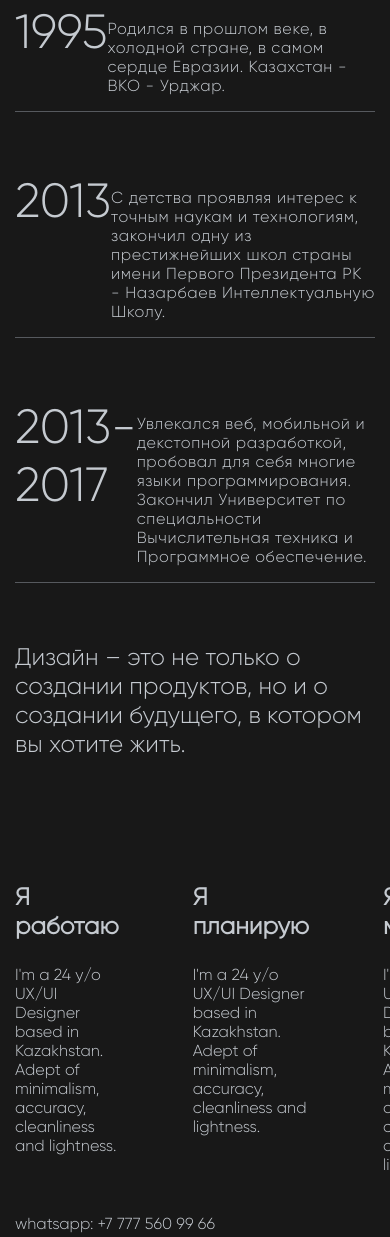
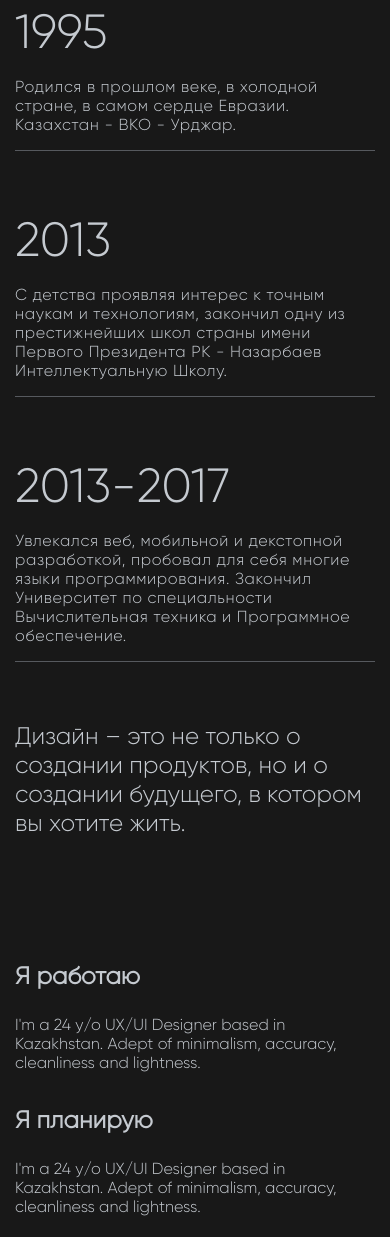
Before and after one commit to azaboss/baiburin-portfolio, a Gatsby site: page /about in a window 390 px wide. Shown: the part 303-1540 px from the top of the page. Built offline with nearby package versions, Linux system fonts and the light colour scheme; Gatsby itself is replaced by a stand-in of ours.

Commit message:
responsive about page

```diff
--- a/src/components/styledComponents/index.js
+++ b/src/components/styledComponents/index.js
@@ -17,6 +17,13 @@ export const FlexContainer = styled.div`
   &.services {
     @media (max-width: 865px) {
       justify-content: flex-start;
+    }
+  }
+
+  &.about {
+    gap: 50px;
+    @media (max-width: 575px) {
+      gap: 0;
     }
   }
 `;
@@ -259,6 +266,11 @@ export const BlockTitle = styled.h3`
 export const WorkBlock = styled.div`
   font-family: "Gilroy Light", sans-serif;
   width: 350px;
+
+  @media (max-width: 1180px) {
+    width: 45%;
+  }
+
   h3 {
     font-weight: 600;
     font-size: 24px;
--- a/src/pages/about.js
+++ b/src/pages/about.js
@@ -26,6 +26,7 @@ const AboutBlock = styled.div`
     font-size: 48px;
     line-height: 58px;
     margin: 0;
+    min-width: 115px;
   }
 `;
 
@@ -37,7 +38,7 @@ const About = () => {
       </Section>
       <Section>
         <AboutBlock>
-          <FlexContainer justifyContent="space-between">
+          <FlexContainer justifyContent="space-between" flexWrap="wrap">
             <h2>1995</h2>
             <SectionText>
               Родился в прошлом веке, в холодной стране, в самом сердце Евразии.
@@ -46,7 +47,7 @@ const About = () => {
           </FlexContainer>
         </AboutBlock>
         <AboutBlock>
-          <FlexContainer justifyContent="space-between">
+          <FlexContainer justifyContent="space-between" flexWrap="wrap">
             <h2>2013</h2>
             <SectionText>
               С детства проявляя интерес к точным наукам и технологиям, закончил
@@ -56,7 +57,7 @@ const About = () => {
           </FlexContainer>
         </AboutBlock>
         <AboutBlock>
-          <FlexContainer justifyContent="space-between">
+          <FlexContainer justifyContent="space-between" flexWrap="wrap">
             <h2>2013-2017</h2>
             <SectionText>
               Увлекался веб, мобильной и декстопной разработкой, пробовал для
@@ -79,9 +80,8 @@ const About = () => {
         <FlexContainer
           justifyContent="space-between"
           margin={"100px 0 0 "}
-          className={css`
-            gap: 74px;
-          `}
+          flexWrap="wrap"
+          className="about"
         >
           <WorkBlock>
             <h3>Я работаю</h3>
--- a/src/pages/{ContentfulPortfolio.title}.js
+++ b/src/pages/{ContentfulPortfolio.title}.js
@@ -20,7 +20,7 @@ const ProjectTitle = styled.h2`
   }
 
   @media (max-width: 575px) {
-    font-size: 40px;
+    font-size: 35px;
   }
 `;
 
@@ -60,6 +60,9 @@ const Project = styled.div`
 
   & .project-descr {
     margin: 100px 0;
+    @media (max-width: 575px) {
+      margin: 50px 0;
+    }
     & p {
       font-family: "Gilroy Light", sans-serif;
       margin: 0;
```
